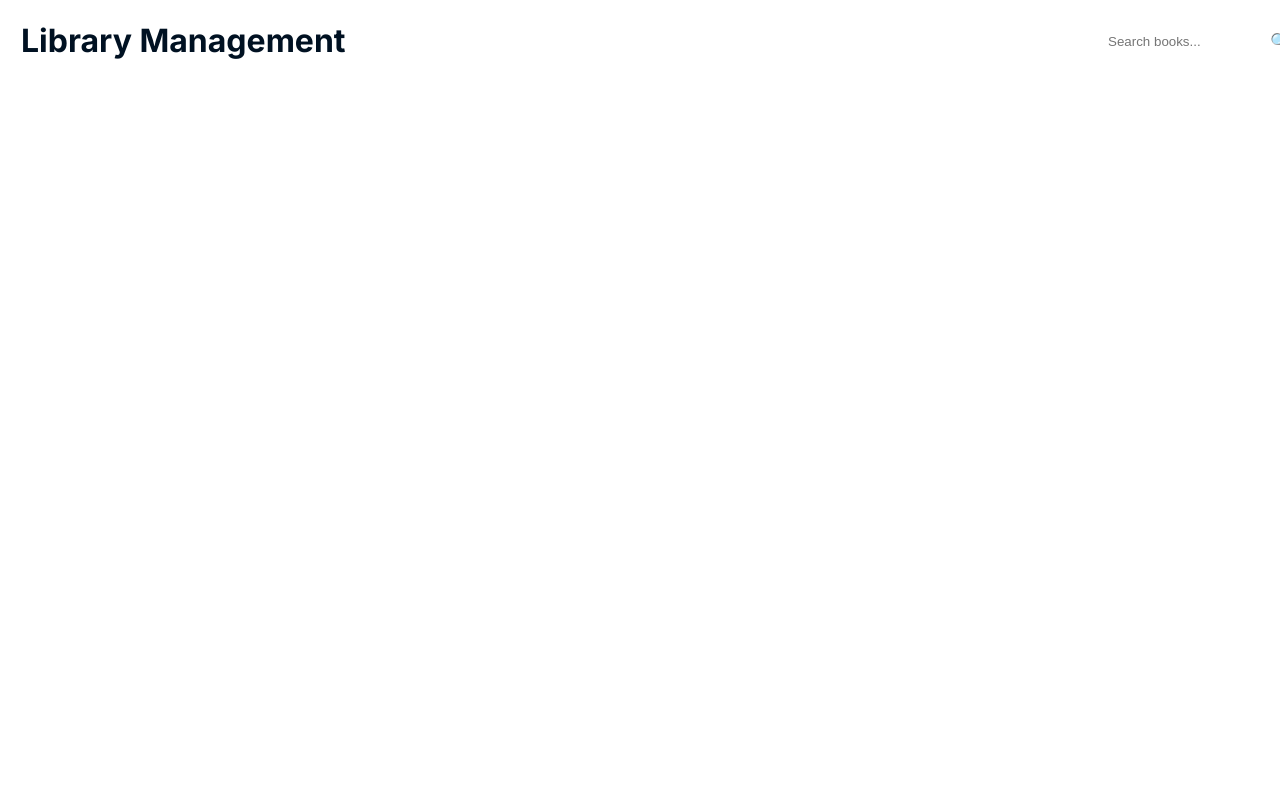
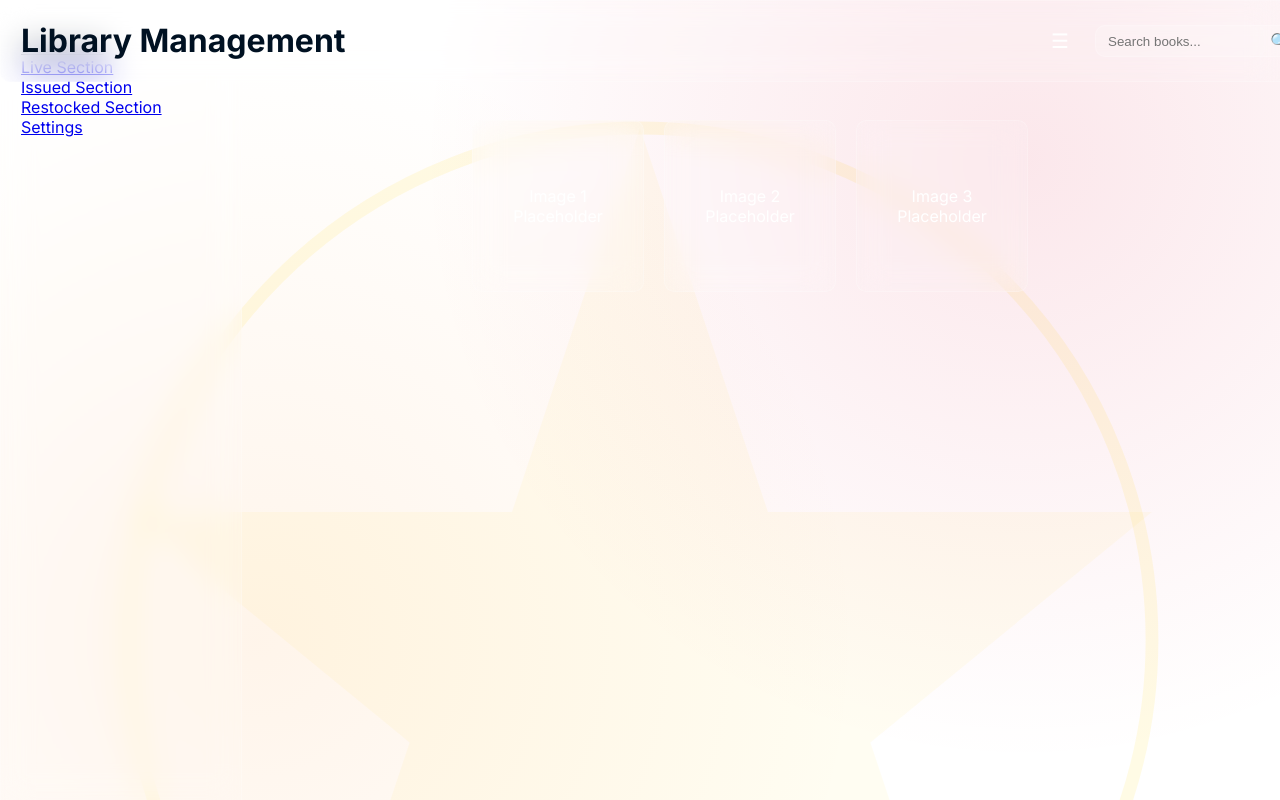
Before and after one commit to kaarthikslab/LMS, a React (Create React App) app: page / in a window 1280 px wide. Built offline with nearby package versions, Linux system fonts and the light colour scheme.

Commit message:
Update App.js

```diff
--- a/src/App.js
+++ b/src/App.js
@@ -1,6 +1,7 @@
 import React from 'react';
 import { BrowserRouter as Router, Routes, Route } from 'react-router-dom';
 import Header from './components/Header';
+import Navigation from './components/Navigation';
 import Dashboard from './pages/Dashboard';
 import LiveSection from './pages/LiveSection';
 import IssuedSection from './pages/IssuedSection';
@@ -13,9 +14,10 @@ import './styles.css';
 function App() {
   return (
     <Router>
-      <div>
+      <div className="homepage-bg"> {/* Homepage theme applied globally for simplicity; override in pages if needed */}
+        <Navigation />
         <Header />
-        <div style={{ padding: '20px' }}>
+        <div style={{ marginLeft: '220px', padding: '20px' }}> {/* Offset for side nav */}
           <Routes>
             <Route path="/" element={<Dashboard />} />
             <Route path="/live" element={<LiveSection />} />
```
